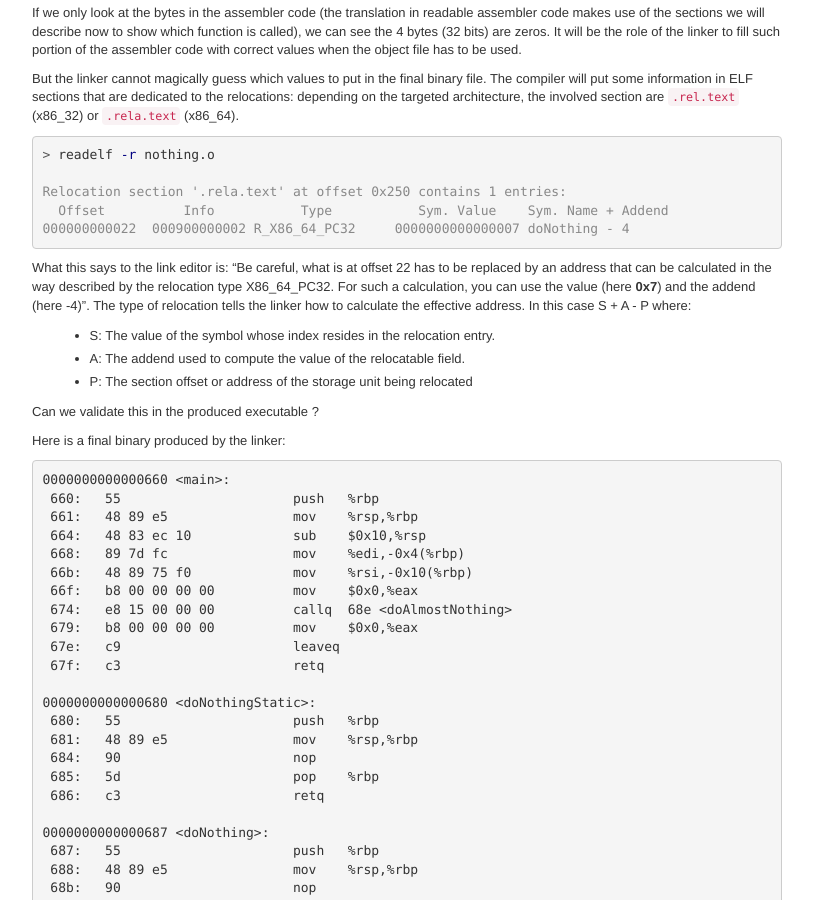
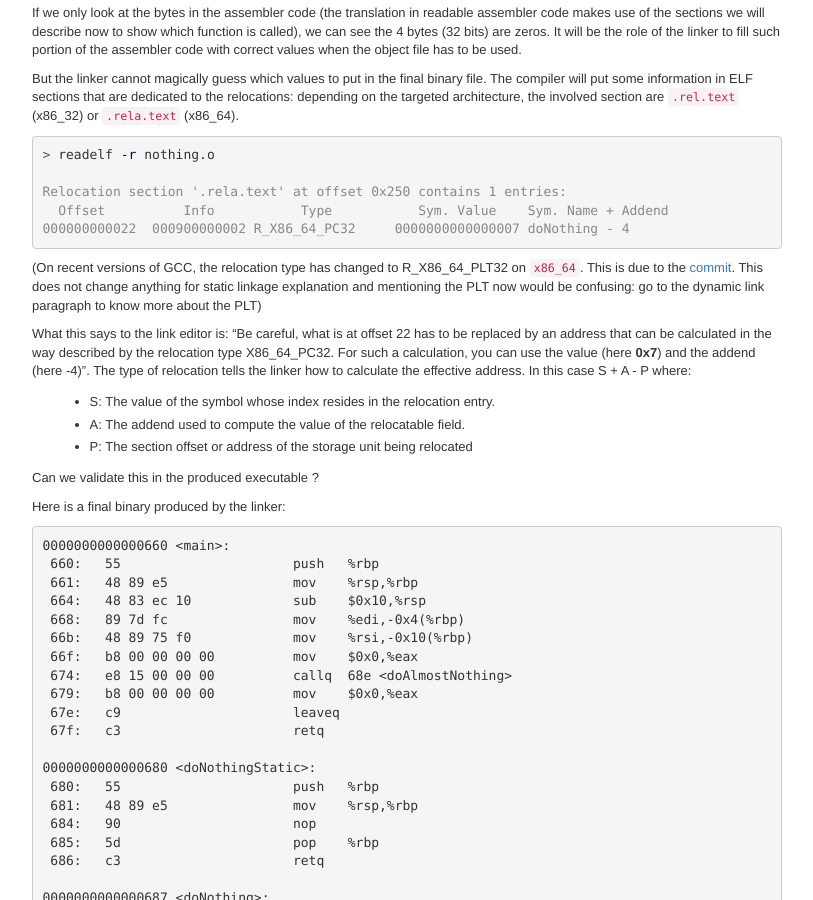
Before and after one commit to stac47/stac47.github.io, a Jekyll site: the page built from _posts/2018-03-01-understanding-relocation-elf.markdown, in a window 1280 px wide and 900 px high, scrolled down 1633 px. Shown: the whole window, without its empty margins (428-1241 px from the left). Built offline with Jekyll 4.4.1, drawn with Linux system fonts in a browser that asks for light colours.

Commit message:
Update understanding relocations

````diff
--- a/_posts/2018-03-01-understanding-relocation-elf.markdown
+++ b/_posts/2018-03-01-understanding-relocation-elf.markdown
@@ -126,6 +126,11 @@ Relocation section '.rela.text' at offset 0x250 contains 1 entries:
   Offset          Info           Type           Sym. Value    Sym. Name + Addend
 000000000022  000900000002 R_X86_64_PC32     0000000000000007 doNothing - 4
 ```
+
+(On recent versions of GCC, the relocation type has changed to R_X86_64_PLT32
+on `x86_64`. This is due to the  [commit][binutils_reloc_commit]. This does not
+change anything for static linkage explanation and mentioning the PLT now would
+be confusing: go to the dynamic link paragraph to know more about the PLT)
 
 What this says to the link editor is: "Be careful, what is at offset 22 has to
 be replaced by an address that can be calculated in the way described by the
@@ -596,3 +601,5 @@ Request.
     Guide](https://docs.oracle.com/cd/E23824_01/html/819-0690/toc.html)
 *   Ulrich Drepper's [How To Write Shared
     Libraries](https://www.akkadia.org/drepper/dsohowto.pdf)
+
+[binutils_reloc_commit]: https://sourceware.org/git/?p=binutils-gdb.git;a=commitdiff;h=bd7ab16b4537788ad53521c45469a1bdae84ad4a;hp=80c96350467f23a54546580b3e2b67a65ec65b66
````
